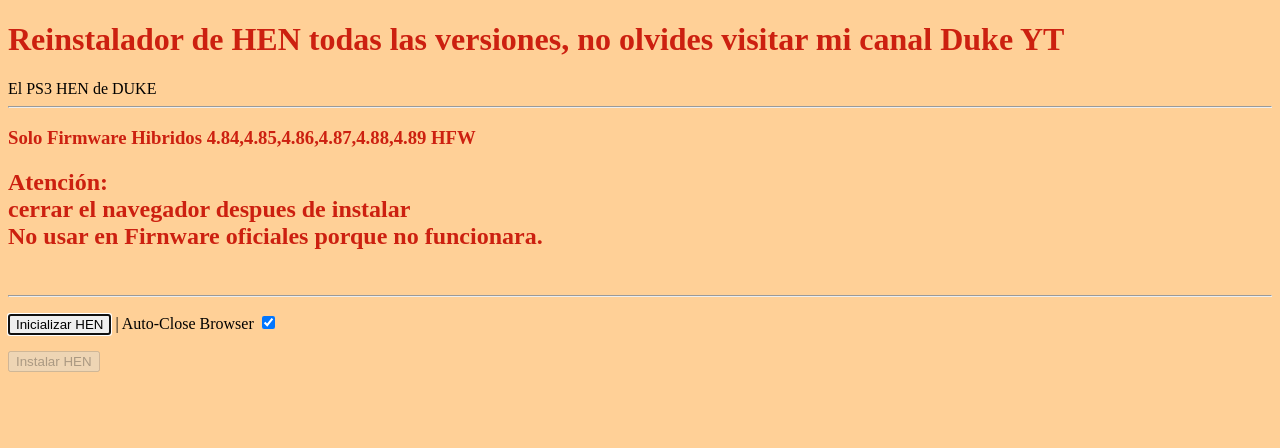
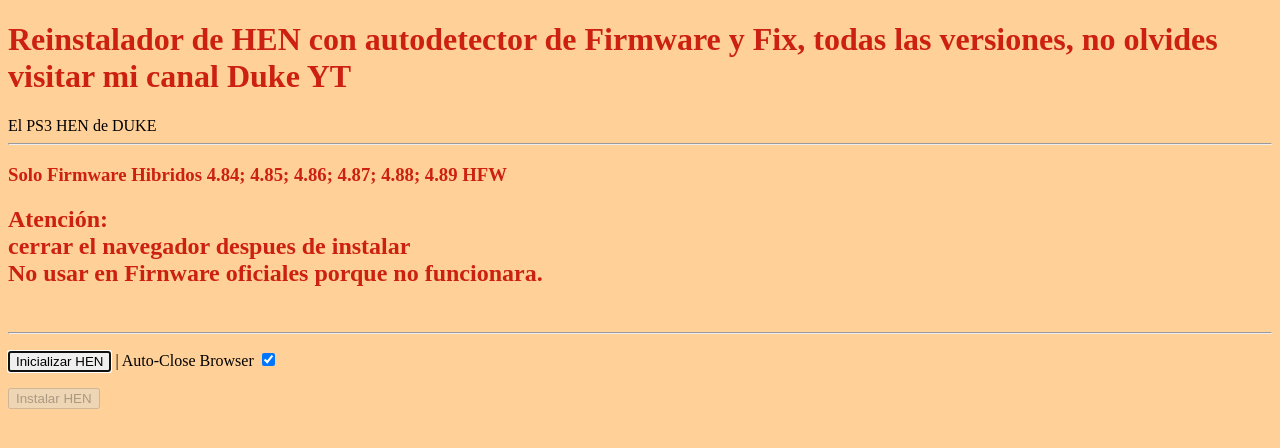
Before and after one commit to soyeldukeyt/reinstalador, a plain HTML site: page index.html in a window 1280 px wide. Drawn offline with Linux system fonts and the light colour scheme; a script that the page names is missing.

Commit message:
Update index.html

```diff
--- a/index.html
+++ b/index.html
@@ -122,9 +122,9 @@
 </head>
 	<body id="bodyId" style="background-color:#FFD097" onload="javascript:downloadhen()">
 	<div id="headerId" style="color:#CC2010">
-	<h1>Reinstalador de HEN todas las versiones, no olvides visitar mi canal Duke YT</h1>
+	<h1>Reinstalador de HEN con autodetector de Firmware y Fix, todas las versiones, no olvides visitar mi canal Duke YT</h1>
 	<span style="color:#000000">El PS3 HEN de DUKE</span><hr>
-	<h3>Solo Firmware Hibridos 4.84,4.85,4.86,4.87,4.88,4.89 HFW</h3>
+	<h3>Solo Firmware Hibridos 4.84; 4.85; 4.86; 4.87; 4.88; 4.89 HFW</h3>
 	<h2>Atención:<br>cerrar el navegador despues de instalar<br>No usar en Firnware oficiales porque no funcionara.</font></h2>
 	<span style="color:#0055AA"><h3></font></h3><br>
 	<hr></div>
```
